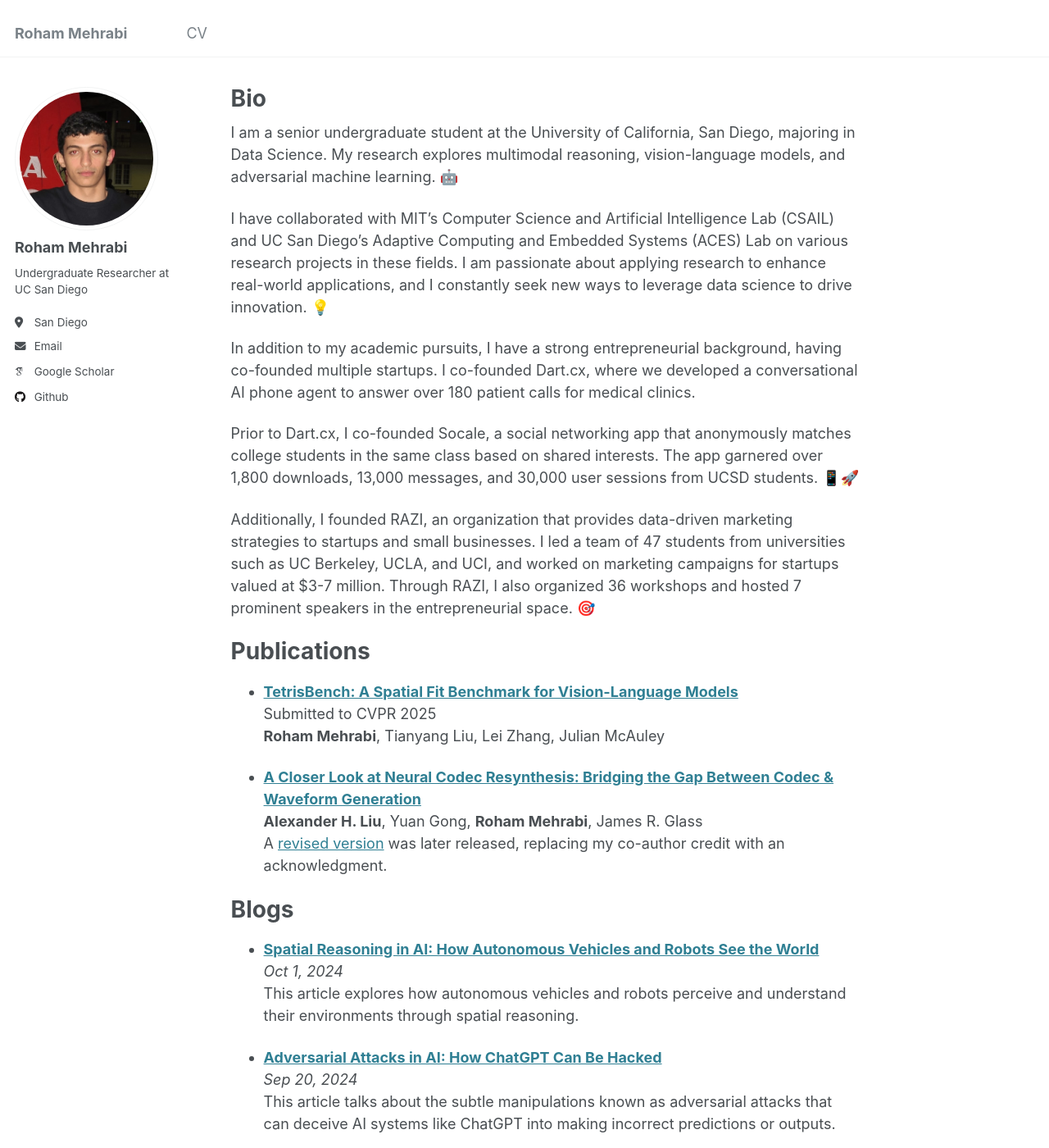
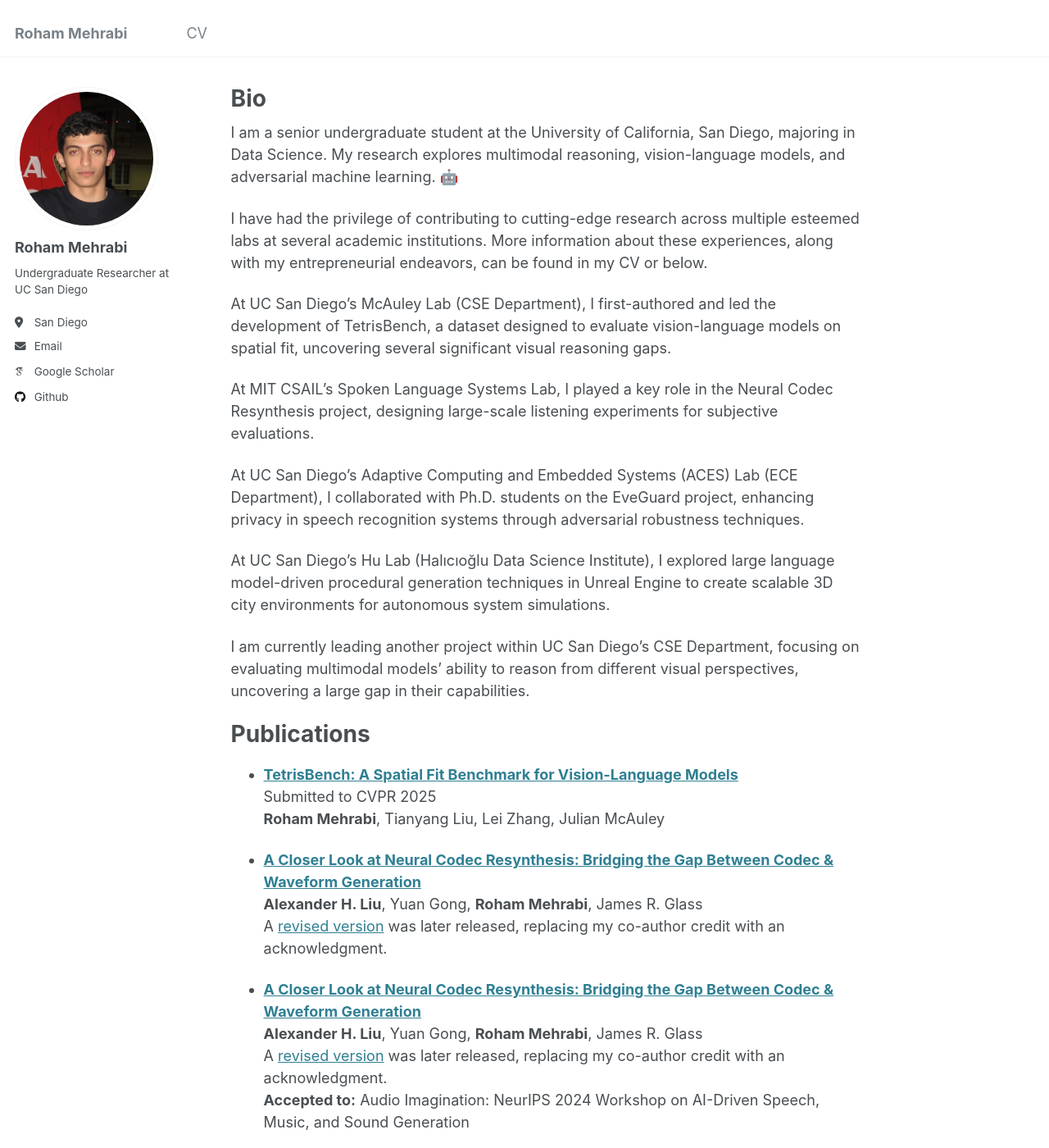
Before and after one commit to rxhxm/rxhxm.github.io, a Jekyll site: the page built from _pages/about.md, in a window 1280 px wide and 1400 px high. Shown: the whole window at 82% size. Built offline with Jekyll 4.4.1, drawn with Linux system fonts in a browser that asks for light colours; some web fonts are replaced; some of the changed text lies outside the part shown.

Commit message:
Update about.md

```diff
--- a/_pages/about.md
+++ b/_pages/about.md
@@ -9,15 +9,17 @@ redirect_from:
 
 I am a senior undergraduate student at the University of California, San Diego, majoring in Data Science. My research explores multimodal reasoning, vision-language models, and adversarial machine learning. 🤖
 
-I have collaborated with MIT’s Computer Science and Artificial Intelligence Lab (CSAIL) and UC San Diego’s Adaptive Computing and Embedded Systems (ACES) Lab on various research projects in these fields. I am passionate about applying research to enhance real-world applications, and I constantly seek new ways to leverage data science to drive innovation. 💡
+I have had the privilege of contributing to cutting-edge research across multiple esteemed labs at several academic institutions. More information about these experiences, along with my entrepreneurial endeavors, can be found in my CV or below.
 
-In addition to my academic pursuits, I have a strong entrepreneurial background, having co-founded multiple startups. I co-founded Dart.cx, where we developed a conversational AI phone agent to answer over 180 patient calls for medical clinics.
+At UC San Diego's McAuley Lab (CSE Department), I first-authored and led the development of TetrisBench, a dataset designed to evaluate vision-language models on spatial fit, uncovering several significant visual reasoning gaps.
 
-Prior to Dart.cx, I co-founded Socale, a social networking app that anonymously matches college students in the same class based on shared interests. The app garnered over 1,800 downloads, 13,000 messages, and 30,000 user sessions from UCSD students. 📱🚀
+At MIT CSAIL's Spoken Language Systems Lab, I played a key role in the Neural Codec Resynthesis project, designing large-scale listening experiments for subjective evaluations.
 
-Additionally, I founded RAZI, an organization that provides data-driven marketing strategies to startups and small businesses. I led a team of 47 students from universities such as UC Berkeley, UCLA, and UCI, and worked on marketing campaigns for startups valued at $3-7 million. Through RAZI, I also organized 36 workshops and hosted 7 prominent speakers in the entrepreneurial space. 🎯
+At UC San Diego's Adaptive Computing and Embedded Systems (ACES) Lab (ECE Department), I collaborated with Ph.D. students on the EveGuard project, enhancing privacy in speech recognition systems through adversarial robustness techniques.
 
+At UC San Diego's Hu Lab (Halıcıoğlu Data Science Institute), I explored large language model-driven procedural generation techniques in Unreal Engine to create scalable 3D city environments for autonomous system simulations.
 
+I am currently leading another project within UC San Diego's CSE Department, focusing on evaluating multimodal models' ability to reason from different visual perspectives, uncovering a large gap in their capabilities.
 
 Publications
 ======
@@ -29,6 +31,10 @@ Publications
   **Alexander H. Liu**, Yuan Gong, **Roham Mehrabi**, James R. Glass
   A [revised version](https://arxiv.org/abs/2410.22448) was later released, replacing my co-author credit with an acknowledgment.
 
+- **[A Closer Look at Neural Codec Resynthesis: Bridging the Gap Between Codec & Waveform Generation](https://drive.google.com/file/d/1w74EMjgXiQyzofJ_YxM5THqzTGZX2HkU/view?usp=sharing)**
+  **Alexander H. Liu**, Yuan Gong, **Roham Mehrabi**, James R. Glass
+  A [revised version](https://arxiv.org/abs/2410.22448) was later released, replacing my co-author credit with an acknowledgment.
+  **Accepted to:** Audio Imagination: NeurIPS 2024 Workshop on AI-Driven Speech, Music, and Sound Generation
 
 Blogs
 ======
@@ -43,3 +49,27 @@ Blogs
 - **[Vision-Language Models: The AI That’s Learning to See and Speak](https://medium.com/@roham.meh/what-are-vision-language-models-vlms-the-ai-thats-learning-to-see-and-speak-f4169f148136?source=user_profile_page---------2-------------ecacea291355---------------)**
   *Sep 16, 2024*
   This article provides an overview of vision-language models and their significance in the field of AI, discussing how these models integrate visual and textual information.
+
+
+Entrepreneurship
+======
+In addition to my research and academic pursuits, I have a entrepreneurial background, having co-founded multiple startups.
+
+• I co-founded Dart.cx, where we developed a conversational AI phone agent to answer over 180 patient calls for medical clinics.
+
+• Prior to Dart.cx, I co-founded Socale, a social networking app that anonymously matches college students in the same class based on shared interests. The app garnered over 1,800 downloads, 13,000 messages, and 30,000 user sessions from UCSD students. 📱🚀
+
+• Additionally, I founded RAZI, an organization that provides data-driven marketing strategies to startups and small businesses. I led a team of 47 students from universities such as UC Berkeley, UCLA, and UCI, and worked on marketing campaigns for startups valued at $3-7 million. Through RAZI, I also organized 36 workshops and hosted 7 prominent speakers in the entrepreneurial space. 🎯
+
+Here are 6 of the workshops I conducted at RAZI:
+
+### Sales & Marketing Workshop Series
+- **Sales:**
+  - [Sales Openings & Outreach](https://drive.google.com/file/d/143_1-E2drALbmhIbg8fDcso3gbrVrxr3/view)
+  - [Scheduling Leads & Identifying Potential](https://drive.google.com/file/d/14zkm9MWKTdOhqigHvzZ6I6OFBINhjnHU/view)
+  - [Sales Processes](https://drive.google.com/file/d/1jAaN4idIFcxHGsbWp0zyjv0DRGQYiqS9/view)
+
+- **Marketing:**
+  - [Strategizing & Research](https://drive.google.com/file/d/1rkcipAtDVmaicokBdbIz3jyth94aP4qv/view)
+  - [Direct, Guerilla, & In-Person Marketing](https://drive.google.com/file/d/1WrlZoF7YUHU_hxSYyXOyDp14qsAlUtmr/view)
+  - [Virality & Content Creation](https://drive.google.com/file/d/1G00uMuxQ5SgzsHHcX0s5rM2H50mYFZ1a/view)
```
